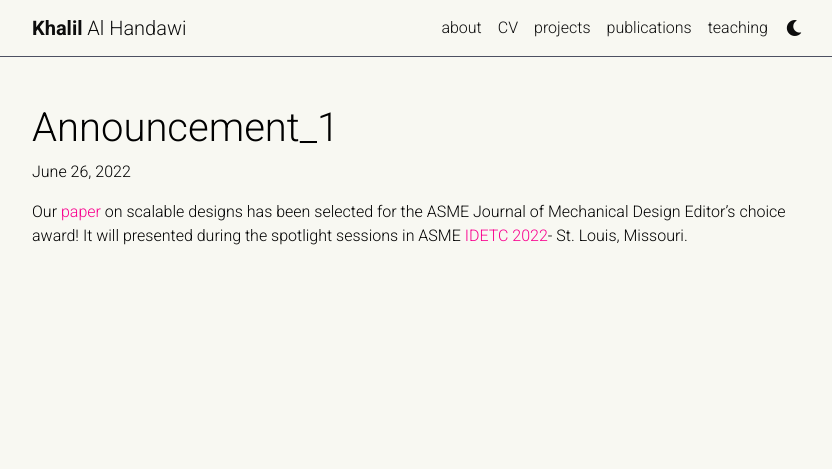
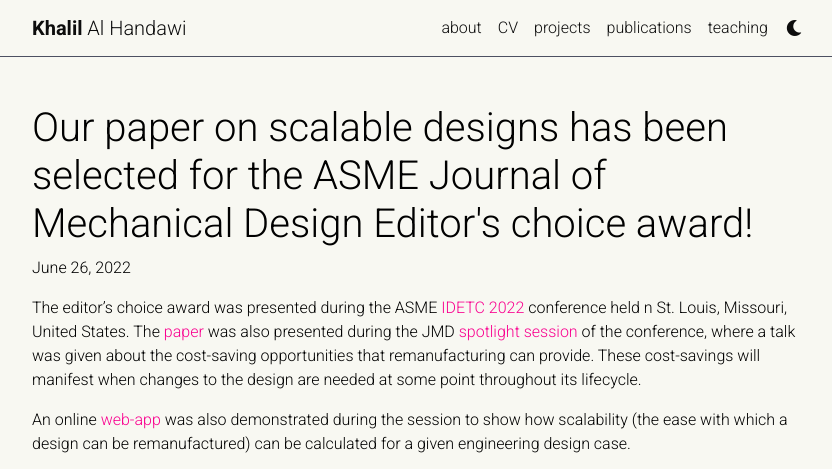
Before and after one commit to khbalhandawi/khbalhandawi.github.io, a Jekyll site: the page built from _news/announcement_1.md, in a window 1280 px wide. Shown: the top 469 px of the page, without its empty margins (223-1055 px from the left). Built offline with Jekyll 4.4.1, drawn with Linux system fonts in a browser that asks for light colours; nearby versions of some CDN libraries; a style sheet for code colours, icons or effects is not loaded; some of the changed text lies outside the part shown; grey boxes are pictures that could not be loaded.

Commit message:
Add JMD award

```diff
--- a/_news/announcement_1.md
+++ b/_news/announcement_1.md
@@ -1,7 +1,21 @@
 ---
 layout: post
 date: 2022-06-26 11:00:00-1100
-inline: True
+title: Our paper on scalable designs has been selected for the ASME Journal of Mechanical Design Editor's choice award!
+inline: False
 ---
 
-Our [paper](https://asmedigitalcollection.asme.org/mechanicaldesign/article-abstract/143/2/021702/1085767/Scalable-Set-Based-Design-Optimization-and?redirectedFrom=fulltext) on scalable designs has been selected for the ASME Journal of Mechanical Design Editor's choice award! It will presented during the spotlight sessions in ASME [IDETC 2022](https://event.asme.org/IDETC-CIE)- St. Louis, Missouri.
+The editor's choice award was presented during the ASME [IDETC 2022](https://event.asme.org/IDETC-CIE) conference held n St. Louis, Missouri, United States. The [paper](https://asmedigitalcollection.asme.org/mechanicaldesign/article-abstract/143/2/021702/1085767/Scalable-Set-Based-Design-Optimization-and?redirectedFrom=fulltext) was also presented during the JMD [spotlight session](https://asmejmd.org/2022/07/24/invitation-to-idetc-cie-2022-spotlights/) of the conference, where a talk was given about the cost-saving opportunities that remanufacturing can provide. These cost-savings will manifest when changes to the design are needed at some point throughout its lifecycle.
+
+An online [web-app](https://scale-am.herokuapp.com/) was also demonstrated during the session to show how scalability (the ease with which a design can be remanufactured) can be calculated for a given engineering design case.
+
+***
+
+<div class="row mt-3">
+    <div class="col-sm mt-3 mt-md-0">
+        <img class="img-fluid rounded z-depth-1" src="{{ site.baseurl }}/assets/img/Editors choice 2022.jpeg">
+    </div>
+</div>
+<div class="caption">
+    The award being presented to Prof. Michael Kokkolaras on behalf of myself and the coauthors.
+</div>
```
Also changed, not shown: 1 other file.
